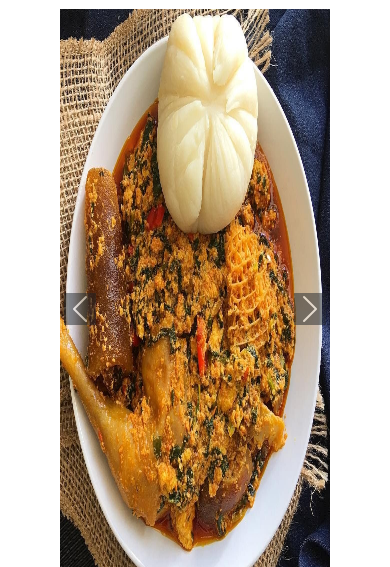
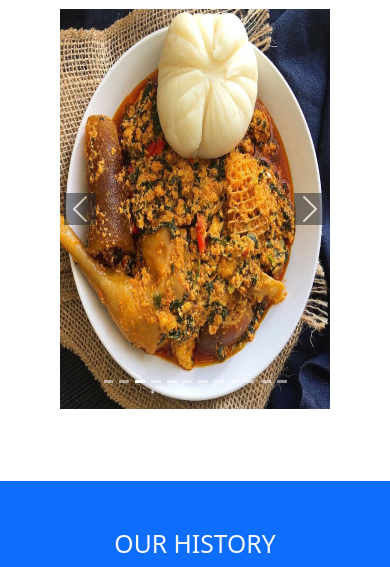
Before and after one commit to Similoluwa10/Foodie-website, a plain HTML site: page index.html in a window 390 px wide. Shown: the part 518-1085 px from the top of the page. Drawn offline with nearby package versions, Linux system fonts and the light colour scheme; a web font is replaced by a local one.

Commit message:
Update main-style.css

```diff
--- a/css/main-style.css
+++ b/css/main-style.css
@@ -38,6 +38,18 @@ nav{
     top: 0;
     left: 0;
     min-height: 600px;
+}
+
+
+/*Styling for food carousel/slideshow on smaller screens  */
+@media(max-width: 600px){
+  .carousel .carousel-item {
+  height: 400px;
+}
+.carousel-item img {
+    min-height: 400px;
+}
+
 }
 
 /* Add a pointer when hovering over the thumbnail images */
```
